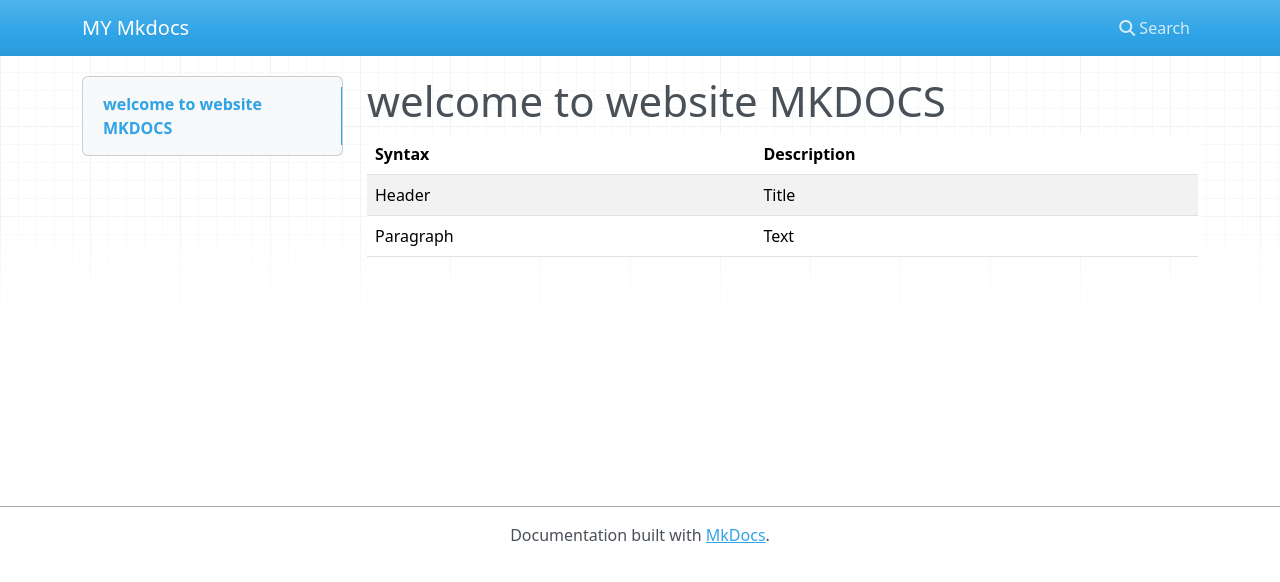
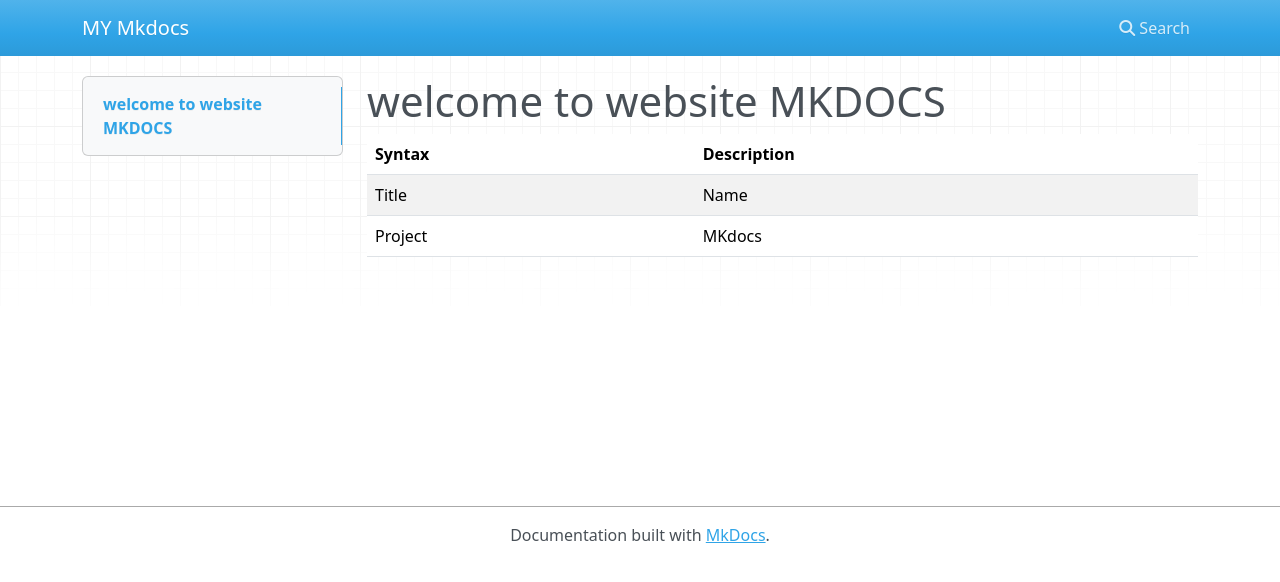
Before and after one commit to Sharbal-Shuker/mkdocs_test, an MkDocs documentation site: the page built from docs/index.md, in a window 1280 px wide. Shown: the top 582 px of the page. Built offline with MkDocs 1.6.1, drawn with Linux system fonts in a browser that asks for light colours; nearby versions of some CDN libraries.

Commit message:
Update index.md

```diff
--- a/docs/index.md
+++ b/docs/index.md
@@ -1,5 +1,5 @@
 #welcome to website MKDOCS
 | Syntax | Description |
 | ----------- | ----------- |
-| Header | Title |
-| Paragraph | Text |
+| Title | Name |
+| Project | MKdocs |
```
